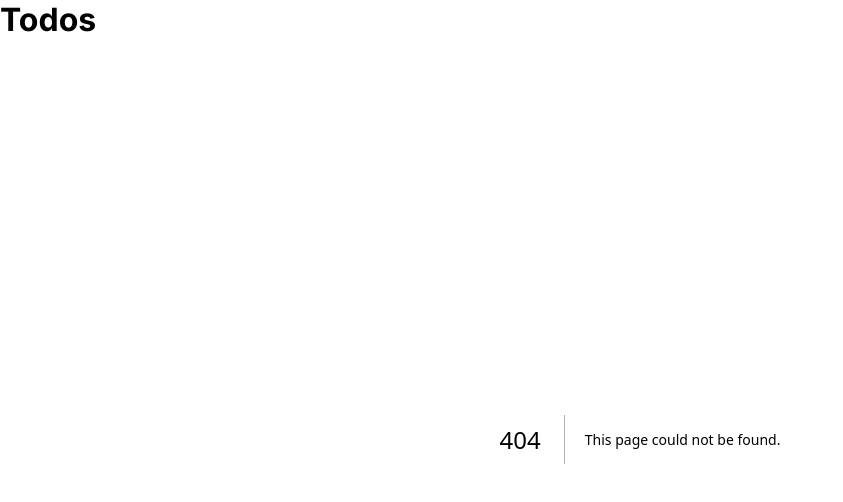
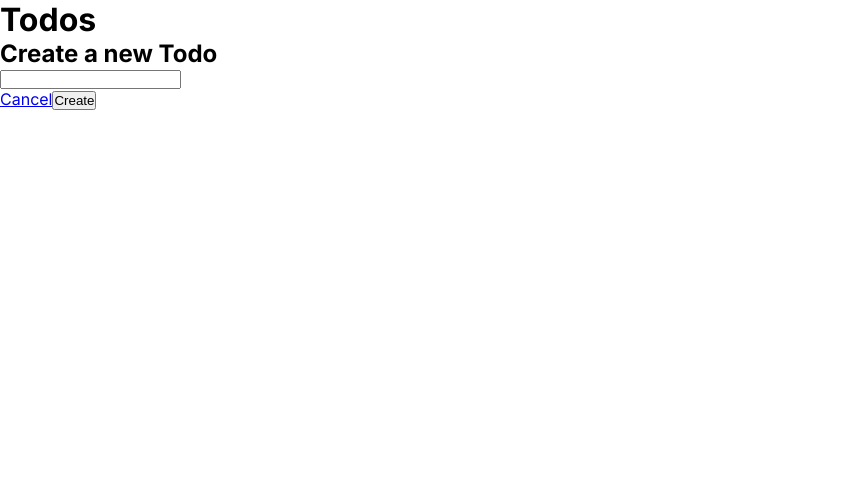
Before and after one commit to franco-ortega/demo-next-04-new-file-structure, a Next.js app: page /new in a window 1280 px wide. Before the commit this address had no page. Shown: the top 502 px of the page, without its empty margins (0-843 px from the left). Built offline with nearby package versions, Linux system fonts and the light colour scheme.

Commit message:
add "new" route and form for creating todos

```diff
--- /dev/null
+++ b/src/app/new/page.js
@@ -0,0 +1,19 @@
+import Link from 'next/link';
+import React from 'react';
+
+function Page() {
+  return (
+    <>
+      <h2>Create a new Todo</h2>
+      <form>
+        <input type="text" name="title" />
+        <div>
+          <Link href="..">Cancel</Link>
+          <button>Create</button>
+        </div>
+      </form>
+    </>
+  );
+}
+
+export default Page;
```
